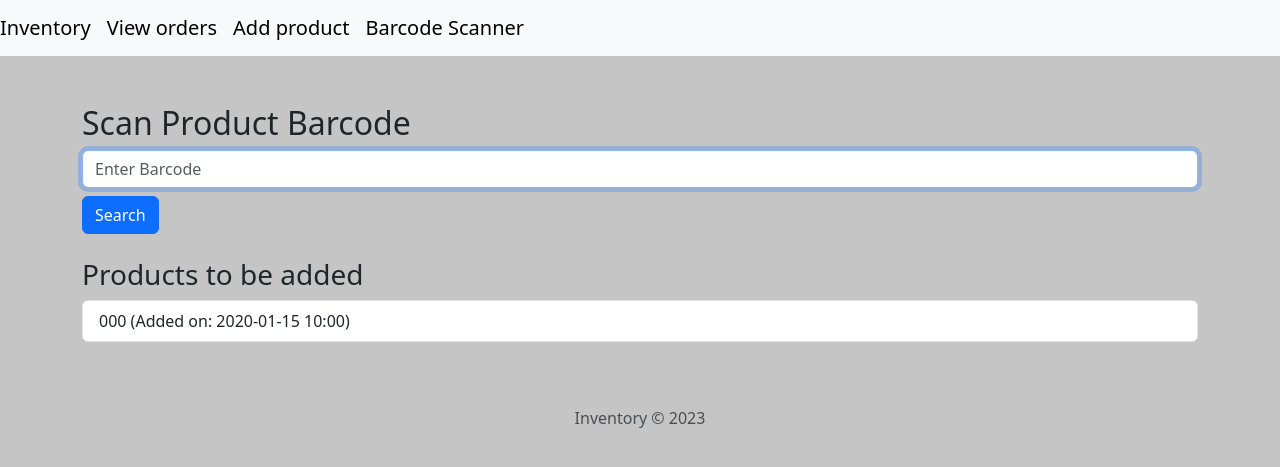
After one commit to MykolaKantsir/web, a Django app: page /inventory/scanner/ in a window 1280 px wide. The commit adds this page. Shown: the top 467 px of the page. Run offline with Django 4.2, Linux system fonts and the light colour scheme; tables that the repository leaves empty hold one stand-in row (values such as "Sample post"); some libraries are stand-ins or nearby versions.

Commit message:
ProductToBeAdded written. Simple barcode scanner added.

```diff
--- a/inventory/admin.py
+++ b/inventory/admin.py
@@ -9,7 +9,7 @@ from .models import MillingInsert, DrillingInsert, TurningInsert, ThreadInsert,
 from .models import EquipmentMilling, EquipmentTurning, MeasuringEquipment, MillingHolder
 from .models import Collet, Workholding, Shim, Screw, PostMachining
 from .models import Screwdriver, Key, Wrench
-from .models import Order, Comment
+from .models import Order, Comment, ProductToBeAdded
 
 # Register your models here.
 
@@ -61,3 +61,4 @@ admin.site.register(Key)
 admin.site.register(Wrench)
 admin.site.register(Order)
 admin.site.register(Comment)
+admin.site.register(ProductToBeAdded)
--- a/inventory/models.py
+++ b/inventory/models.py
@@ -41,6 +41,14 @@ class Product(models.Model):
 
     class Meta:
         abstract = True
+
+# Describes a barcode of the product to be added
+class ProductToBeAdded(models.Model):
+    barcode = models.CharField(max_length=255, unique=True)
+    date_added = models.DateTimeField(auto_now_add=True)
+
+    def __str__(self):
+        return self.barcode
 
 # Describes an order
 class Order(models.Model):
@@ -193,6 +201,8 @@ class EndMill(MillingTool):
         ('flute_length', 'Flute length', choices.Facet.numerical),
         ('usable_length', 'Usable length', choices.Facet.numerical),
         ('overall_length', 'Overall length', choices.Facet.numerical),
+        ('corner_radius', 'Corner radius', choices.Facet.numerical),
+        ('corner_chamfer', 'Corner chamfer', choices.Facet.numerical),
         ('mtbm', 'MTBM', choices.Facet.categorical),
         ('manufacturer', 'Manufacturer', choices.Facet.categorical),
         ('number_of_flutes', 'Number of flutes', choices.Facet.numerical),
--- /dev/null
+++ b/inventory/static/css/scanner.css
@@ -0,0 +1,15 @@
+/* add styles for scanner page */
+#custom-alert {
+    color: red;
+    position: fixed;
+    top: 20%;
+    left: 50%;
+    transform: translate(-50%, -50%);
+    padding: 20px;
+    background-color: white;
+    border: 1px solid #ddd;
+    box-shadow: 0px 0px 10px rgba(0,0,0,0.5);
+    z-index: 1000;
+    width: 300px;
+    text-align: center;
+}
--- /dev/null
+++ b/inventory/static/js/scanner.js
@@ -0,0 +1,33 @@
+function showAlert(message) {
+    // Set the message
+    document.getElementById('alert-message').textContent = message;
+    // Show the custom alert
+    document.getElementById('custom-alert').style.display = 'block';
+    // Hide the alert and reload after 1.5 seconds
+    setTimeout(function() {
+        document.getElementById('custom-alert').style.display = 'none';
+        location.reload();
+    }, 2000);
+}
+
+document.getElementById('barcode-form').addEventListener('submit', function(e) {
+    e.preventDefault();
+    let barcode = document.getElementById('barcode-input').value;
+    let csrftoken = document.querySelector('[name=csrfmiddlewaretoken]').value;
+    fetch('', {
+        method: 'POST',
+        body: JSON.stringify({ 'barcode': barcode }),
+        headers: {
+            'Content-Type': 'application/json',
+            'X-CSRFToken': csrftoken,
+        }
+    })
+    .then(response => response.json())
+    .then(data => {
+        showAlert(data.message); // Display a message to the user
+    });
+});
+
+document.addEventListener('DOMContentLoaded', function() {
+    document.getElementById('barcode-input').focus();
+});
--- a/inventory/templates/inventory/add_product_selection.html
+++ b/inventory/templates/inventory/add_product_selection.html
@@ -14,6 +14,7 @@
         <div class="button-row">
             <a class="btn btn-rectangular" href="{% url 'add_product' product_type='TurningInsert' %}">Turning Insert</a>
             <a class="btn btn-rectangular" href="{% url 'add_product' product_type='ThreadInsert' %}">Threading Insert</a>
+            <a class="btn btn-rectangular" href="{% url 'add_product' product_type='GroovingInsert' %}">Grooving Insert</a>
             <a class="btn btn-rectangular" href="{% url 'add_product' product_type='DrillingInsert' %}">Drilling Insert</a>
             <a class="btn btn-rectangular" href="{% url 'add_product' product_type='MillingInsert' %}">Milling Insert</a>
         </div>
--- a/inventory/templates/inventory/index.html
+++ b/inventory/templates/inventory/index.html
@@ -18,6 +18,7 @@
         <!-- Add more navigation items here -->
         <a class="navbar-brand" href="{% url 'orders_page' %}">View orders</a>
         <a class="navbar-brand" href="{% url 'add_product_selection' %}">Add product</a>
+        <a class="navbar-brand" href="{% url 'scanner' %}">Barcode Scanner</a>
     </nav>
     <!-- Main Content -->
     {% block content %}
@@ -30,7 +31,8 @@
                 <div id="insertsSubButtons" class="d-none ml-2">
                     <button class="btn btn-outline-secondary mb-2 w-100" data-search="Insert turning">Turning inserts</button>
                     <button class="btn btn-outline-secondary mb-2 w-100" data-search="Insert thread">Threading inserts</button>
-                    <button class="btn btn-outline-secondary mb-2 w-100" data-search="Drill insert">Drilling inserts</button>
+                    <button class="btn btn-outline-secondary mb-2 w-100" data-search="Insert grooving ">Cutoff inserts</button>
+                    <button class="btn btn-outline-secondary mb-2 w-100" data-search="Insert drilling">Drilling inserts</button>
                     <button class="btn btn-outline-secondary mb-2 w-100" data-search="Insert milling">Milling inserts</button>
                 </div>
                 <button class="btn btn-outline-primary mb-2 w-100" data-toggle="filter" data-target="#turningSubButtons">Turning</button>
--- /dev/null
+++ b/inventory/templates/inventory/scanner.html
@@ -0,0 +1,35 @@
+{% extends 'inventory/index.html' %}
+{% load static %}
+{% block extra_styles %}
+<link rel="stylesheet" href="{% static 'css/scanner.css' %}">
+{% endblock %}
+{% block title %}Barcode Scanner{% endblock %}
+{% block content %}
+<div class="container mt-5">
+    <h2>Scan Product Barcode</h2>
+    <!-- Custom Alert Box -->
+    <div id="custom-alert" style="display: none;">
+        <p id="alert-message"></p>
+    </div>
+    <div class="barcode-scanner">
+        <form id="barcode-form">
+            {% csrf_token %}
+            <input type="text" id="barcode-input" class="form-control" placeholder="Enter Barcode" required autofocus>
+            <button type="submit" class="btn btn-primary mt-2">Search</button>
+        </form>
+    </div>
+    <div class="existing-barcodes mt-4">
+        <h3>Products to be added</h3>
+        <ul class="list-group">
+            {% for barcode in existing_barcodes %}
+            <li class="list-group-item">{{ barcode.barcode }} (Added on: {{ barcode.date_added|date:"Y-m-d H:i" }})</li>
+            {% empty %}
+            <li class="list-group-item">No barcodes added yet.</li>
+            {% endfor %}
+        </ul>
+    </div>
+</div>
+{% endblock %}
+{% block extra_scripts %}
+<script src="{% static 'js/scanner.js' %}"></script>
+{% endblock %}
--- a/inventory/urls.py
+++ b/inventory/urls.py
@@ -12,5 +12,6 @@ urlpatterns = [
     path('add_product/', views.add_product_selection, name='add_product_selection'),
     path('add_product/<str:product_type>/', views.add_product, name='add_product'),
     path('add_comment/<int:order_id>/', views.add_comment, name='add_comment'),
+    path('scanner/', views.scanner, name='scanner'),
     # Add more app-specific URLs here
 ]
--- a/inventory/views.py
+++ b/inventory/views.py
@@ -13,6 +13,32 @@ from .models import *
 from inventory import models
 from inventory.choices import OrderStatus
 import json
+
+# singleton class to get all non-abstract subclasses of Product
+# can be used later to get all subclasses of a class
+# might be moved to a separate file later
+class ProductSubclasses:
+    _instance = None
+    subclasses = []
+
+    @classmethod
+    def get_instance(cls):
+        if cls._instance is None:
+            cls._instance = cls()
+            cls._instance._initialize()
+        return cls._instance
+
+    def _initialize(self):
+        self.subclasses = self._get_all_subclasses(Product)
+
+    def _get_all_subclasses(self, cls):
+        subclasses = cls.__subclasses__()
+        for subclass in subclasses:
+            subclasses.extend(self._get_all_subclasses(subclass))
+        return [cls for cls in subclasses if not cls._meta.abstract]
+
+# Usage in views
+non_abstract_subclasses = ProductSubclasses.get_instance().subclasses
 
 # Create your views here.
 def index(request):
@@ -44,6 +70,47 @@ def search_product(request):
 
     # Render the product cards and return as HTML response
     return render(request, 'inventory/product_card.html', {'products': matched_products})
+
+# function to check if a product exists
+# used in the scanner view
+def product_exists(barcode):
+    exists = False
+
+    # Check in ProductToBeAdded first
+    if ProductToBeAdded.objects.filter(barcode=barcode).exists():
+        return 'review'
+
+    def query_subclasses(klass):
+        nonlocal exists
+        if not getattr(klass._meta, 'abstract', False):
+            if klass.objects.filter(Q(ean=barcode)).exists():
+                exists = True
+        else:
+            for subclass in klass.__subclasses__():
+                query_subclasses(subclass)
+
+    query_subclasses(Product)
+    return 'exists' if exists else 'new'
+
+# view to scan barcodes
+def scanner(request):
+    if request.method == 'POST':
+        data = json.loads(request.body)
+        barcode = data.get('barcode', '').strip()
+
+        status = product_exists(barcode)
+        if status == 'exists':
+            return JsonResponse({'message': f'Product {barcode} already exists'}, status=200)
+        elif status == 'review':
+            return JsonResponse({'message': f'Product {barcode} is already under review'}, status=200)
+        else:
+            # Add to ProductToBeAdded if not exists
+            ProductToBeAdded.objects.get_or_create(barcode=barcode)
+            return JsonResponse({'message': f'Product {barcode} added to be reviewed'}, status=201)
+    else:
+        # Fetch all barcodes from ProductToBeAdded
+        existing_barcodes = ProductToBeAdded.objects.all().order_by('-date_added')
+        return render(request, 'inventory/scanner.html', {'existing_barcodes': existing_barcodes})
 
 def get_all_subclasses(cls):
     """Recursively get all subclasses of a class"""
```
